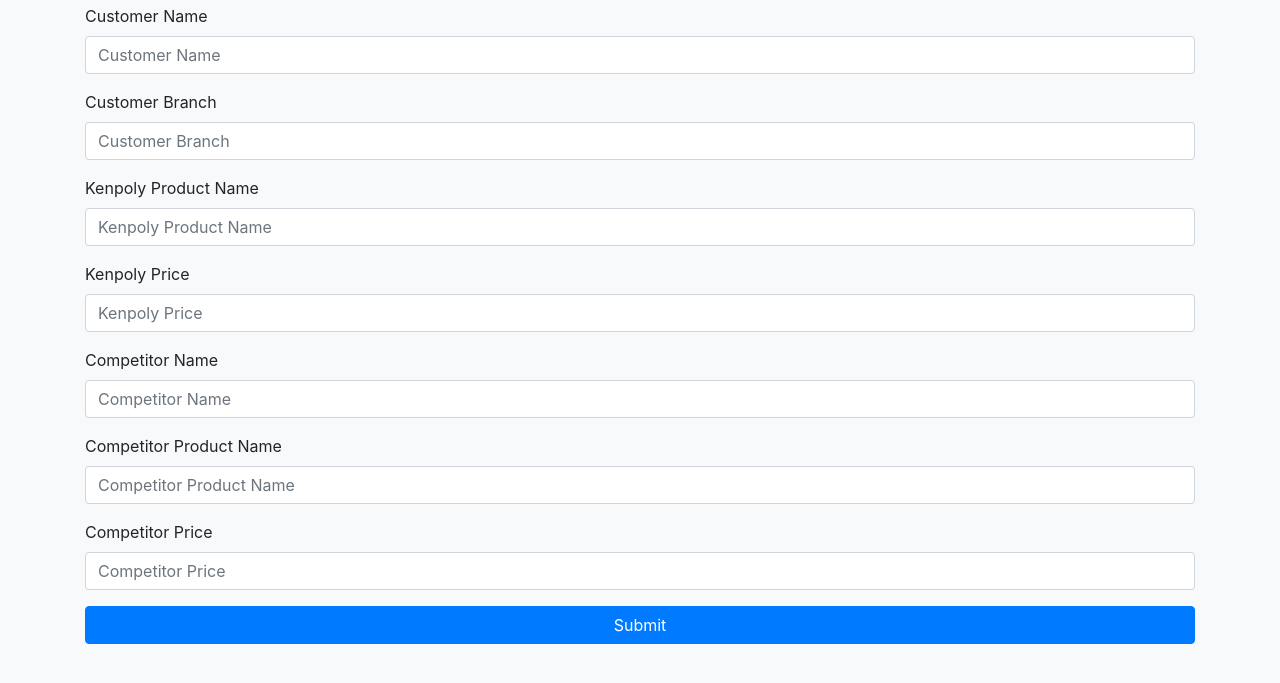
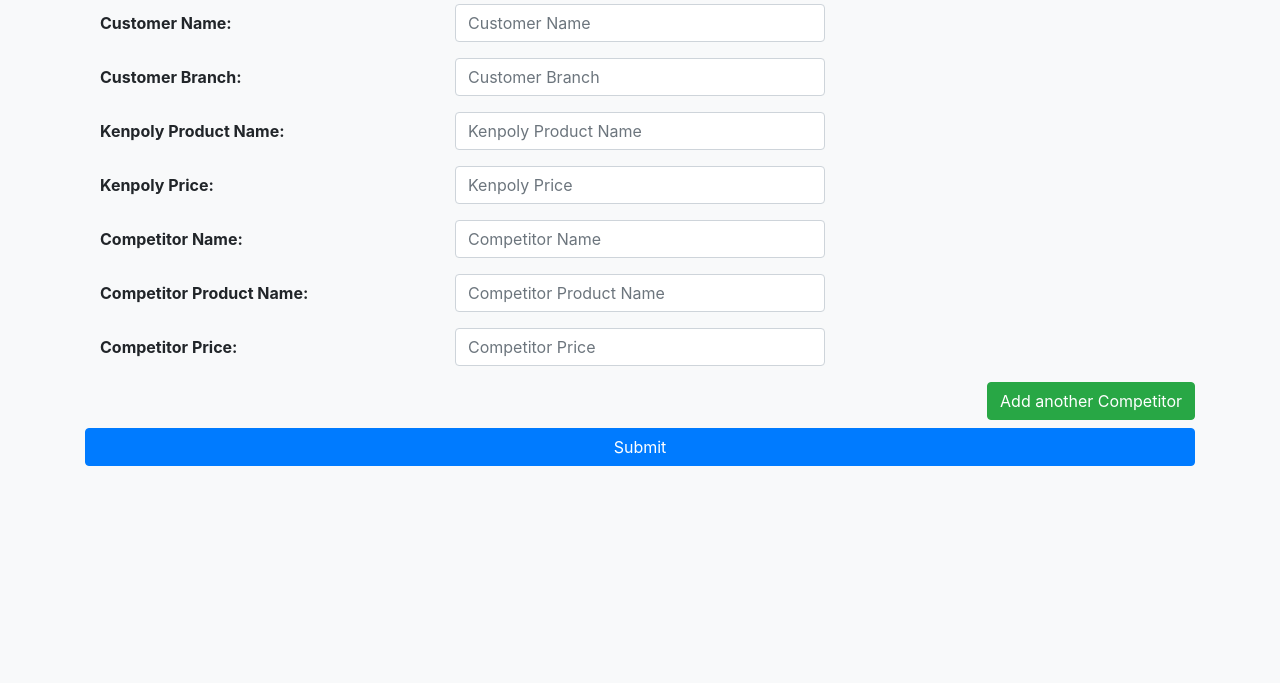
Before and after one commit to spgdaman/kenprod, a Django app: page /price_app/ in a window 1280 px wide. Shown: the part 72-755 px from the top of the page. Run offline with Django 4.2, Linux system fonts and the light colour scheme; some libraries are stand-ins or nearby versions.

Commit message:
forms updated to meet functional request of alignment and additional form input info

```diff
--- a/price_app/models.py
+++ b/price_app/models.py
@@ -2,7 +2,7 @@ from django.db import models
 from django.conf import settings
 
 class MarketPrice(models.Model):
-    sales_person = models.ForeignKey(settings.AUTH_USER_MODEL)
+    sales_person = models.ForeignKey(settings.AUTH_USER_MODEL, on_delete = models.CASCADE)
     customer_name = models.CharField(max_length=100)
     customer_branch= models.CharField(max_length=100)
     kenpoly_product_name = models.CharField(max_length=100)
@@ -11,3 +11,6 @@ class MarketPrice(models.Model):
     competitor_product_name = models.CharField(max_length=100)
     competitor_price = models.IntegerField(blank=False, null=True)
     created_at = models.DateTimeField(auto_now=True)
+
+    def __str__(self):
+        return f"Entry #{self.id} on {self.created_at}"
--- a/price_app/views.py
+++ b/price_app/views.py
@@ -1,6 +1,8 @@
 from django.http import HttpResponseRedirect
 from django.shortcuts import render, redirect
 from django.contrib import messages
+
+import pandas as pd
 
 from .forms import MarketPriceForm
 from accounts.models import User
@@ -17,6 +19,8 @@ def get_market_price(request):
             # data.save()
 
             # sales_person = User.objects.get()
+            info = request.POST
+            print(dict(info))
 
             customer_name = request.POST['customer_name']
             customer_branch = request.POST['customer_branch']
--- a/templates/base.html
+++ b/templates/base.html
@@ -12,12 +12,13 @@
 
   <title>{% block title %}Kenpoly | Add Colour to Life{% endblock %}</title>
 
-  <link rel="stylesheet" type="text/css" href="{% static '/css/main.css' %}">
+  <!-- <link rel="stylesheet" type="text/css" href="{% static '/css/main.css' %}"> -->
 
 
   <link rel="preconnect" href="https://fonts.googleapis.com">
   <link rel="preconnect" href="https://fonts.gstatic.com" crossorigin>
   <link href="https://fonts.googleapis.com/css2?family=Lato&family=Roboto:wght@300&display=swap" rel="stylesheet">
+  <script src="https://code.jquery.com/jquery-3.7.0.js" integrity="sha256-JlqSTELeR4TLqP0OG9dxM7yDPqX1ox/HfgiSLBj8+kM=" crossorigin="anonymous"></script>
 
 </head>
 {% block navbar %}
--- a/templates/marketprice/price_capture.html
+++ b/templates/marketprice/price_capture.html
@@ -6,44 +6,69 @@
     <form method="POST">
 
         {% csrf_token %}
-        <div class="form-group">
-            <label for="customer_name">Customer Name</label>
-            <input name="customer_name" type="text" class="form-control" placeholder="Customer Name">
+        <div class="form-group form-inline">
+            <label class="col-md-4 justify-content-start font-weight-bold" for="customer_name">Customer Name:</label>
+            <input name="customer_name" type="text" class="form-control col-md-4" placeholder="Customer Name">
         </div>
 
-        <div class="form-group">
-            <label for="customer_branch">Customer Branch</label>
-            <input name="customer_branch" type="text" class="form-control" placeholder="Customer Branch">
+        <div class="form-group form-inline">
+            <label class="col-md-4 justify-content-start font-weight-bold" for="customer_branch">Customer Branch:</label>
+            <input name="customer_branch" type="text" class="form-control col-md-4" placeholder="Customer Branch">
         </div>
 
-        <div class="form-group">
-            <label for="kenpoly_product_name">Kenpoly Product Name</label>
-            <input name="kenpoly_product_name" type="text" class="form-control" placeholder="Kenpoly Product Name">
+        <div class="form-group form-inline">
+            <label class="col-md-4 justify-content-start font-weight-bold" for="kenpoly_product_name">Kenpoly Product Name:</label>
+            <input name="kenpoly_product_name" type="text" class="form-control col-md-4" placeholder="Kenpoly Product Name">
         </div>
 
-        <div class="form-group">
-            <label for="kenpoly_price">Kenpoly Price</label>
-            <input name="kenpoly_price" type="text" class="form-control" placeholder="Kenpoly Price">
+        <div class="form-group form-inline">
+            <label class="col-md-4 justify-content-start font-weight-bold" for="kenpoly_price">Kenpoly Price:</label>
+            <input name="kenpoly_price" type="text" class="form-control col-md-4" placeholder="Kenpoly Price">
         </div>
 
-        <div class="form-group">
-            <label for="customer_name">Competitor Name</label>
-            <input name="competitor_name" type="text" class="form-control" placeholder="Competitor Name">
+        <div class="form-group form-inline">
+            <label class="col-md-4 justify-content-start font-weight-bold" for="customer_name">Competitor Name:</label>
+            <input name="competitor_name" type="text" class="form-control col-md-4" placeholder="Competitor Name">
         </div>
 
-        <div class="form-group">
-            <label for="competitor_product_name">Competitor Product Name</label>
-            <input name="competitor_product_name" type="text" class="form-control" placeholder="Competitor Product Name">
+        <div class="form-group form-inline">
+            <label class="col-md-4 justify-content-start font-weight-bold" for="competitor_product_name">Competitor Product Name:</label>
+            <input name="competitor_product_name" type="text" class="form-control col-md-4" placeholder="Competitor Product Name">
         </div>
 
-        <div class="form-group">
-            <label for="competitor_price">Competitor Price</label>
-            <input name="competitor_price" type="text" class="form-control" placeholder="Competitor Price">
+        <div class="form-group form-inline">
+            <label class="col-md-4 justify-content-start font-weight-bold" for="competitor_price">Competitor Price:</label>
+            <input name="competitor_price" type="text" class="form-control col-md-4" placeholder="Competitor Price">
+        </div>
+
+        <div class="form-group" id="newElementId"></div>
+
+        <div id="dynamicCheck" class='d-flex justify-content-end'>
+            <input type="button" class="btn btn-success mb-2" value="Add another Competitor" onclick="createNewElement();"/>
         </div>
 
         <button type="submit" class="w-100 btn btn-primary">Submit</button>
     </form>
 </div>
 
+<script type="text/JavaScript">
+    function createNewElement() {
+        // First create a DIV element.
+        var txtCompetitorName = document.createElement('div');
+        var txtCompetitorProductName = document.createElement('div');
+        var txtCompetitorPrice = document.createElement('div');
+
+        // Then add the content (a new input box) of the element.
+        txtCompetitorName.innerHTML = "<div class='form-group form-inline'> <label class='col-md-4 justify-content-start font-weight-bold' for='customer_name'>Competitor Name:</label> <input name='competitor_name' type='text' id='newInputBox' class='form-control col-md-4' placeholder='Competitor Name'> </div>";
+        txtCompetitorProductName.innerHTML = "<div class='form-group form-inline'> <label class='col-md-4 justify-content-start font-weight-bold' for='competitor_product_name'>Competitor Product Name:</label> <input name='competitor_product_name' type='text' id='newInputBox2' class='form-control col-md-4' placeholder='Competitor Product Name'> </div>";
+        txtCompetitorPrice.innerHTML = "<div class='form-group form-inline'> <label class='col-md-4 justify-content-start font-weight-bold' for='competitor_price'>Competitor Price:</label> <input name='competitor_price' type='text' id='newInputBox3' class='form-control col-md-4' placeholder='Competitor Price'> </div>"
+
+        // Finally put it where it is supposed to appear.
+        document.getElementById("newElementId").appendChild(txtCompetitorName);
+        document.getElementById("newElementId").appendChild(txtCompetitorProductName);
+        document.getElementById("newElementId").appendChild(txtCompetitorPrice);
+        console.log("Hello")
+    }
+</script>
 
 {% endblock content %}
```
